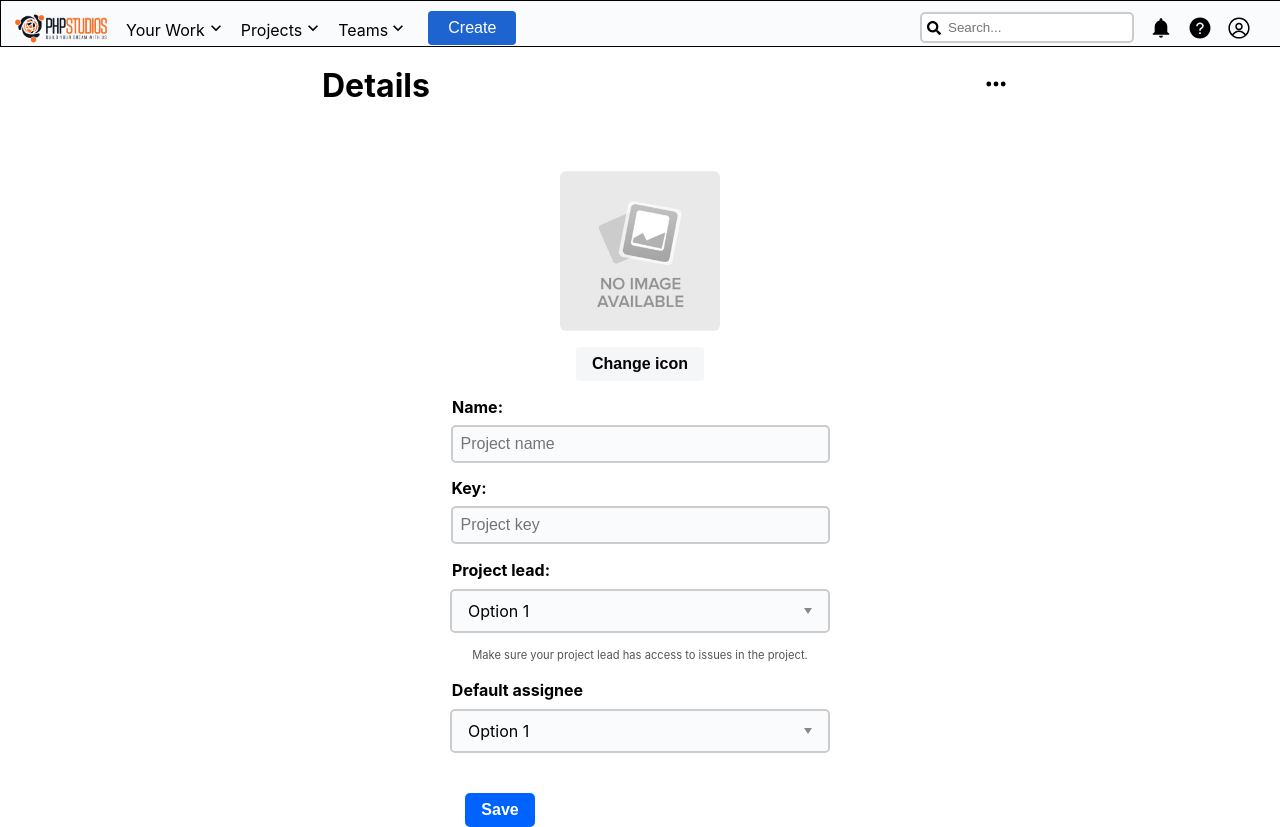
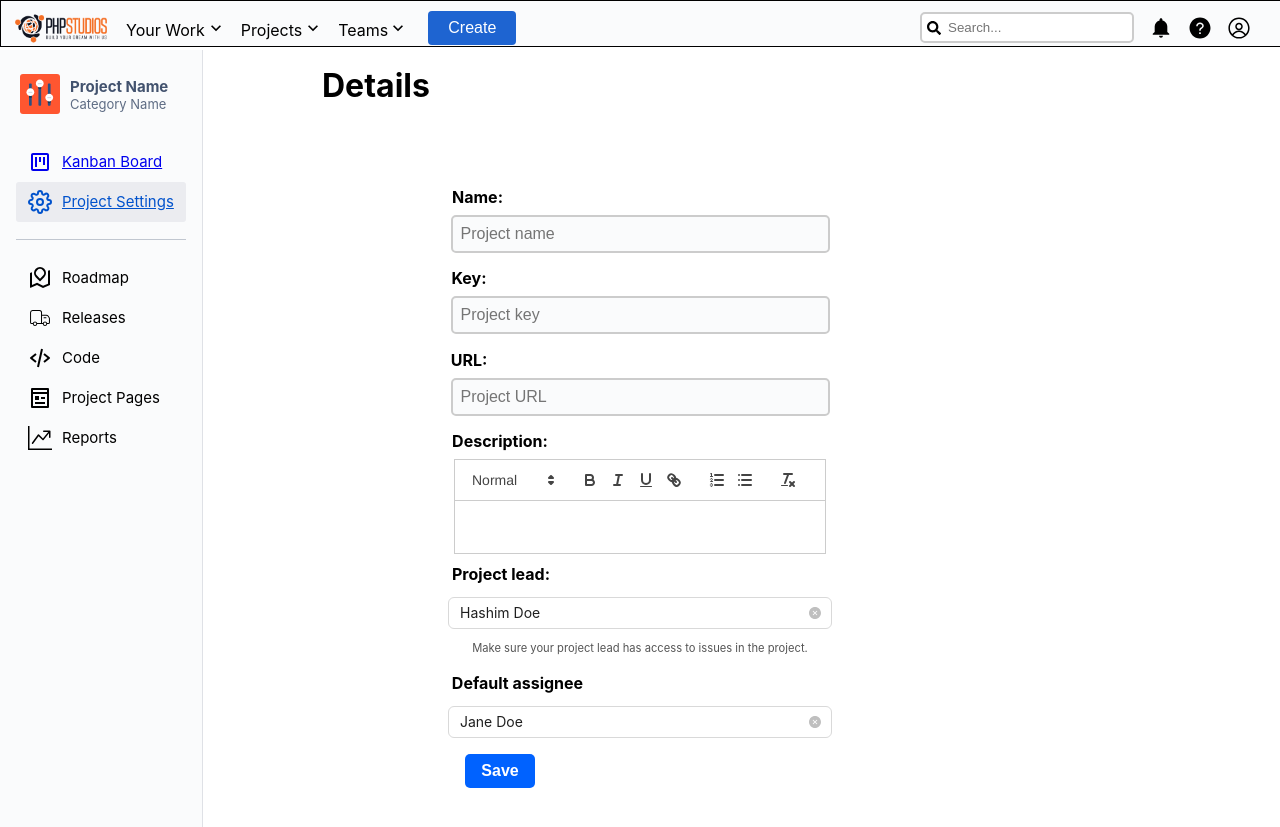
Before and after one commit to ZeeAnsari11/pms, a React (Create React App) app in the folder frontend/: page /project-setting in a window 1280 px wide. After the commit the page ends 800 px from the top, so only its background shows below. Built offline with nearby package versions, Linux system fonts and the light colour scheme.

Commit message:
Customize the Generic Search Field, Embed react quill, Fix dropdown issues.

```diff
--- a/frontend/src/Components/Dashboard/SelectFields/GenericSelectField.js
+++ b/frontend/src/Components/Dashboard/SelectFields/GenericSelectField.js
@@ -5,7 +5,9 @@ import styled from 'styled-components';
 const {Option} = Select;
 
 const StyledSelect = styled(Select)`
-  width: 70%;
+  width: ${({width}) => width ? width : '70%'};
+  height: ${({height}) => height ? height : '32px'};
+
 `;
 
 const StyledOption = styled(Option)`
@@ -13,13 +15,15 @@ const StyledOption = styled(Option)`
   padding-left: ${({icon}) => icon && '30px'};
 `;
 
-const GenericSelectField = ({options, isMultiple, placeholder, defaultValue, isDisabled}) => {
+const GenericSelectField = ({options, isMultiple, placeholder, defaultValue, isDisabled, width, height}) => {
     return (
         <StyledSelect
             mode={isMultiple ? 'multiple' : undefined}
             placeholder={placeholder}
             defaultValue={defaultValue}
             disabled={isDisabled}
+            width={width}
+            height={height}
         >
             {options.map((option) => (
                 <StyledOption key={option.value} value={option.value} icon={option.icon}>
--- a/frontend/src/Components/Dashboard/SelectFields/UserSelectField.js
+++ b/frontend/src/Components/Dashboard/SelectFields/UserSelectField.js
@@ -27,7 +27,7 @@ const UserIcon = ({user}) => {
     return <span style={{marginRight: "8px"}}>{userIcon}</span>;
 };
 
-const UserSelect = ({users, isMultiple, placeholder, ...rest}) => {
+const UserSelect = ({users, isMultiple, placeholder, defaultValue, width = "100%", ...rest}) => {
     const [value, setValue] = useState(undefined);
 
     const handleChange = (value) => {
@@ -46,13 +46,15 @@ const UserSelect = ({users, isMultiple, placeholder, ...rest}) => {
         <Select
             mode={isMultiple ? 'multiple' : undefined}
             style={{
-                width: "100%",
-                marginTop:"5px"
+                width: width,
+                marginTop: "5px"
             }}
             placeholder={placeholder}
             showSearch={true}
             filterOption={filterOption}
             value={value}
+            defaultValue={defaultValue}
+            allowClear
             onChange={handleChange}
             {...rest}
         >
--- a/frontend/src/Components/User/CreateNewProjectPage/CreateProjectPage.js
+++ b/frontend/src/Components/User/CreateNewProjectPage/CreateProjectPage.js
@@ -8,6 +8,7 @@ import FileUploaderButton from '../PhotoUploader/PhotoUploader';
 import axios from "axios";
 import {text} from "@fortawesome/fontawesome-svg-core";
 import NavBar from "../../Dashboard/Navbar";
+import GenericSelectField from "../../Dashboard/SelectFields/GenericSelectField";
 
 const PageWrapper = styled.div`
   background-color: #fff;
@@ -105,6 +106,7 @@ const LabelForDescriptionBoc = styled.label`
 const LabelforLead = styled.label`
   font-weight: bold;
   margin-bottom: 0.5rem;
+  margin-top: 15px;
   margin-right: 265px;
 `;
 
@@ -124,10 +126,10 @@ const Description = styled.p`
   font-size: 0.7rem;
   color: #555;
   //margin-top: 0.5rem;
-  margin-top: -15px;
+  margin-top: 5px;
 `;
 
-const LabelforDefaultassignee
+const LabelforCategory
     = styled.label`
   font-weight: bold;
   margin-bottom: 0.5rem;
@@ -143,6 +145,7 @@ const SaveButton = styled.button`
   font-weight: bold;
   padding: 0.5rem 1rem;
   margin-top: 1rem;
+  margin-bottom: 10px;
   cursor: pointer;
   transition: background-color 0.3s ease-in-out;
   margin-right: 280px;
@@ -247,6 +250,13 @@ function CreateProject() {
         cancelButton: {backgroundColor: 'red'}
     };
 
+    const statusoptions = [
+        {value: 'option1', label: 'Backlog'},
+        {value: 'option2', label: 'Selected for Development'},
+        {value: 'option3', label: 'In Progress'},
+        {value: 'option4', label: 'Done'},
+    ];
+
     function handleSubmit(event) {
         event.preventDefault();
 
@@ -280,10 +290,11 @@ function CreateProject() {
                 console.log(error)
             });
     }
+
     return (
         <div>
-            <NavBar />
-        <PageWrapper >
+            <NavBar/>
+            <PageWrapper>
                 <UploadIconModal title={
                     <h3 style={{fontSize: '18px', marginTop: '-5px'}}>Choose an icon</h3>
                 }
@@ -334,12 +345,27 @@ function CreateProject() {
                     <LabelForDescriptionBoc htmlFor="key">Description:</LabelForDescriptionBoc>
                     <StyledReactQuill id="exampleEditor" value={text} onChange={handleTextChange}/>
                     <LabelForCompany htmlFor="category">Company:</LabelForCompany>
-                <Selector/>
+                    <GenericSelectField
+                        options={statusoptions}
+                        isMultiple={false}
+                        placeholder={"Unassigned"}
+                        defaultValue={"Backlog"}
+                        width="50%"/>
                     <Description>Make sure your project lead has access to issues in the project.</Description>
-                <LabelforDefaultassignee htmlFor="category">Catagory:</LabelforDefaultassignee>
-                <Selector/>
+                    <LabelforCategory htmlFor="category">Category:</LabelforCategory>
+                    <GenericSelectField
+                        options={statusoptions}
+                        isMultiple={false}
+                        placeholder={"Unassigned"}
+                        defaultValue={"Backlog"}
+                        width="50%"/>
                     <LabelforLead htmlFor="category">Project Lead:</LabelforLead>
-                <Selector/>
+                    <GenericSelectField
+                        options={statusoptions}
+                        isMultiple={false}
+                        placeholder={"Unassigned"}
+                        defaultValue={"Backlog"}
+                        width="50%"/>
                     <SaveButton>Save</SaveButton>
                 </FormWrapper>
             </PageWrapper>
--- a/frontend/src/Components/User/ProjectSettingPage/ProjectSettingPage.js
+++ b/frontend/src/Components/User/ProjectSettingPage/ProjectSettingPage.js
@@ -2,13 +2,16 @@ import React, {useState, useRef} from 'react';
 import styled from 'styled-components';
 import {HiDotsHorizontal} from 'react-icons/hi'
 import Dropdown from "../../Dashboard/Dropdown";
-import {Link} from "react-router-dom";
+import {Link, useLocation} from "react-router-dom";
 import {Button, Modal as UploadIconModal, notification} from 'antd';
 import Selector from '../../../Shared/Components/Select';
 import Dragger from "../DragAndDrop/DragAndDrop";
 import FileUploaderButton from "../PhotoUploader/PhotoUploader";
 import NotificationModal from '../Notification/Notification';
 import NavBar from "../../Dashboard/Navbar";
+import ReactQuill from "react-quill";
+import Sidebar from '../../Dashboard/Sidebar'
+import UserSelectField from "../../Dashboard/SelectFields/UserSelectField";
 
 const PageWrapper = styled.div`
   background-color: #fff;
@@ -19,7 +22,7 @@ const PageWrapper = styled.div`
 const Header = styled.header`
   display: flex;
   justify-content: space-between;
-  align-items: center;
+  align-items: flex-start;
   padding: 1rem;
 `;
 
@@ -55,7 +58,40 @@ const Image = styled.img`
   border-radius: 4%;
 `;
 
-const Input = styled.input`
+const NameInput = styled.input`
+  border: 2px solid #ccc;
+  border-radius: 5px;
+  padding: 0.5rem;
+  font-size: 1rem;
+  //width: 40%;
+  margin-bottom: 2%;
+  background-color: #FAFBFC;
+  width: 359px;
+
+
+  :hover {
+    background-color: #EBECF0;
+  }
+`;
+
+
+const KeyInput = styled.input`
+  border: 2px solid #ccc;
+  border-radius: 5px;
+  padding: 0.5rem;
+  font-size: 1rem;
+  //width: 40%;
+  margin-bottom: 2%;
+  background-color: #FAFBFC;
+  width: 359px;
+
+
+  :hover {
+    background-color: #EBECF0;
+  }
+`;
+
+const UrlInput = styled.input`
   border: 2px solid #ccc;
   border-radius: 5px;
   padding: 0.5rem;
@@ -113,9 +149,22 @@ const LabelForKey = styled.label`
   margin-right: 342px;
 `;
 
+const LabelForUrl = styled.label`
+  font-weight: bold;
+  margin-bottom: 0.5rem;
+  margin-right: 342px;
+`;
+
+const LabelForDescription = styled.label`
+  font-weight: bold;
+  margin-bottom: 0.5rem;
+  margin-right: 280px;
+`;
+
 const Labelforlead = styled.label`
   font-weight: bold;
-  margin-bottom: 1px;
+  margin-bottom: 0.5rem;
+  margin-top: 10px;
   margin-right: 278px;
 
 `;
@@ -123,13 +172,12 @@ const Labelforlead = styled.label`
 const Description = styled.p`
   font-size: 0.7rem;
   color: #555;
-  //margin-top: 0.5rem;
-  margin-top: -15px;
+  margin-top: 5px;
 `;
 
 const LabelforDefaultassignee = styled.label`
   font-weight: bold;
-  margin-bottom: 1px;
+  margin-bottom: 0.5rem;
   margin-right: 245px;
 `;
 
@@ -151,7 +199,11 @@ const SaveButton = styled.button`
   }
 `;
 
+
 function ProjectSettingPage() {
+
+    const location = useLocation();
+    const searchParams = new URLSearchParams(location.search);
 
     const [modalVisible, setModalVisible] = useState(false);
 
@@ -178,10 +230,17 @@ function ProjectSettingPage() {
 
     const [select, setSelect] = useState(null);
 
+    const [description, setDescription] = useState('');
+
+
     const handleUpload = (file) => {
         setImage(file);
         setVisibleForIcon(false);
     };
+
+    const handleDescriptionChange = (value) => {
+        setDescription(value);
+    }
 
     const handleUploadfForDragAndDrop = (file) => {
         setImage(file);
@@ -207,61 +266,87 @@ function ProjectSettingPage() {
         borderRadius: 0, height: '1000px', cancelButton: {backgroundColor: 'red'}
     };
 
+    const LinkedIssue1 = [
+        {value: 'option1', label: 'blocks'},
+        {value: 'option2', label: 'is blocked by'},
+        {value: 'option3', label: 'clones'},
+        {value: 'option4', label: 'is cloned by'},
+        {value: 'option5', label: 'duplicates'},
+        {value: 'option6', label: 'is duplicated by'},
+        {value: 'option7', label: 'relates to'},
+
+    ];
+
+    const users = [
+        {id: 1, username: "Hashim Doe"},
+        {id: 2, username: "Jane Doe"},
+        {id: 3, username: "Bob Smith"},
+    ];
+
+    const project = {
+        name: searchParams.get('name'),
+        category: searchParams.get('category')
+    }
     return (
         <div>
-            <NavBar />
+            <NavBar/>
+            <Sidebar project={project}/>
             <PageWrapper>
-                <NotificationModal
-                    visible={modalVisible}
-                    onCancel={handleCancel}
-                    onConfirm={handleConfirm}
-                    title="Confirm delete project?"
-                    content="Are you sure about deleting this project?"
-                />
-                <UploadIconModal title={<h3 style={{fontSize: '18px', marginTop: '-5px'}}>Choose an icon</h3>}
-                                 open={visibleForIcon}
-                                 onOk={handleOkForIcon}
-                                 onCancel={handleCancelForIcon}
-                                 okText="Select"
-                                 cancelText="Delete existing"
-                                 style={modalStyle}
-                                 maskClosable={false}
-                                 closable={false}
-                                 cancelButtonProps={{
-                                     style: {
-                                         backgroundColor: 'red', color: 'black', border: 'black',
+                {/*<NotificationModal*/}
+                {/*    visible={modalVisible}*/}
+                {/*    onCancel={handleCancel}*/}
+                {/*    onConfirm={handleConfirm}*/}
+                {/*    title="Confirm delete project?"*/}
+                {/*    content="Are you sure about deleting this project?"*/}
+                {/*/>*/}
+                {/*<UploadIconModal title={<h3 style={{fontSize: '18px', marginTop: '-5px'}}>Choose an icon</h3>}*/}
+                {/*                 open={visibleForIcon}*/}
+                {/*                 onOk={handleOkForIcon}*/}
+                {/*                 onCancel={handleCancelForIcon}*/}
+                {/*                 okText="Select"*/}
+                {/*                 cancelText="Delete existing"*/}
+                {/*                 style={modalStyle}*/}
+                {/*                 maskClosable={false}*/}
+                {/*                 closable={false}*/}
+                {/*                 cancelButtonProps={{*/}
+                {/*                     style: {*/}
+                {/*                         backgroundColor: 'red', color: 'black', border: 'black',*/}
 
-                                     }, className: 'cancel-button',
-                                 }}
-                >
-                    <Dragger handleUploadfForDragAndDrop={handleUploadfForDragAndDrop}/>
-                    <p style={{marginLeft: '225px'}}>or</p>
-                    <FileUploaderButton handleUpload={handleUpload}/>
+                {/*                     }, className: 'cancel-button',*/}
+                {/*                 }}*/}
+                {/*>*/}
+                {/*    <Dragger handleUploadfForDragAndDrop={handleUploadfForDragAndDrop}/>*/}
+                {/*    <p style={{marginLeft: '225px'}}>or</p>*/}
+                {/*    <FileUploaderButton handleUpload={handleUpload}/>*/}
 
-                </UploadIconModal>
+                {/*</UploadIconModal>*/}
                 <Header>
                     <Details>Details</Details>
-                    <Dropdown items={items} icon={<HiDotsHorizontal size={24}/>}/>
                 </Header>
 
-                {image && select ? (<ImageWrapper>
-                    <Image src={'http://localhost:3000/Images/' + image} alt="Profile Picture"/>
-                </ImageWrapper>) : (<ImageWrapper>
-                    <Image src={'http://localhost:3000/Images/NoImage.jpeg'} alt="No Profile Picture"/>
-                </ImageWrapper>)}
-                <ButtonWrapper>
-                    <UploadButton onClick={showModalForIcon}>Change icon</UploadButton>
-                </ButtonWrapper>
+                {/*{image && select ? (<ImageWrapper>*/}
+                {/*    <Image src={'http://localhost:3000/Images/' + image} alt="Profile Picture"/>*/}
+                {/*</ImageWrapper>) : (<ImageWrapper>*/}
+                {/*    <Image src={'http://localhost:3000/Images/NoImage.jpeg'} alt="No Profile Picture"/>*/}
+                {/*</ImageWrapper>)}*/}
+                {/*<ButtonWrapper>*/}
+                {/*    <UploadButton onClick={showModalForIcon}>Change icon</UploadButton>*/}
+                {/*</ButtonWrapper>*/}
+
                 <FormWrapper>
                     <Label htmlFor="name">Name:</Label>
-                    <Input type="text" id="name" name="name" placeholder="Project name"/>
+                    <NameInput type="text" id="name" name="name" placeholder="Project name"/>
                     <LabelForKey htmlFor="key">Key:</LabelForKey>
-                    <Input type="text" id="key" name="key" placeholder="Project key"/>
+                    <KeyInput type="text" id="key" name="key" placeholder="Project key"/>
+                    <LabelForUrl htmlFor="url">URL:</LabelForUrl>
+                    <UrlInput type="text" id="url" name="url" placeholder="Project URL"/>
+                    <LabelForDescription htmlFor="description">Description:</LabelForDescription>
+                    <ReactQuill value={description} onChange={handleDescriptionChange}/>
                     <Labelforlead htmlFor="category">Project lead:</Labelforlead>
-                    <Selector/>
+                    <UserSelectField users={users} defaultValue={`${users[0].username}`} width="50%"/>
                     <Description>Make sure your project lead has access to issues in the project.</Description>
                     <LabelforDefaultassignee htmlFor="category">Default assignee</LabelforDefaultassignee>
-                    <Selector/>
+                    <UserSelectField users={users} defaultValue={`${users[1].username}`} width="50%"/>
                     <SaveButton>Save</SaveButton>
                 </FormWrapper>
             </PageWrapper>
```
Lines whose indentation alone changed are shown as unchanged.
